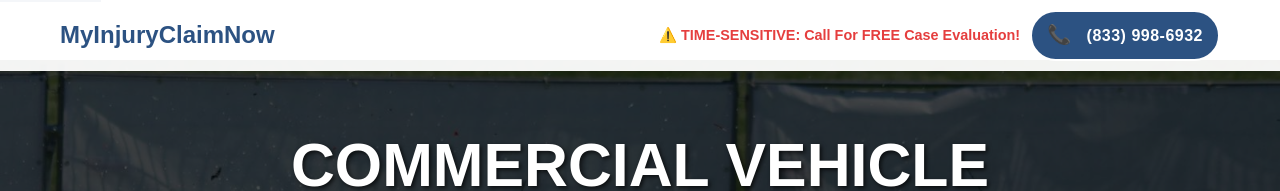
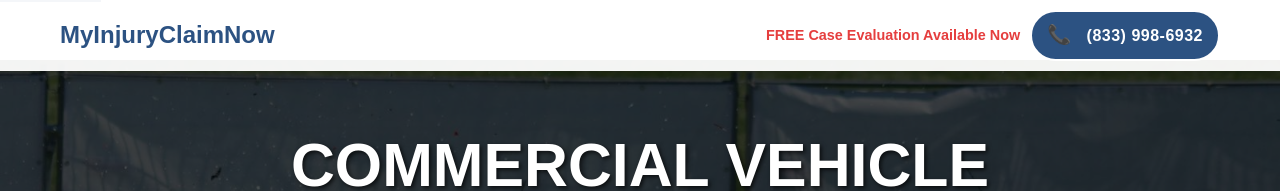
Before and after one commit to AnarchoFatSats/comercial-mva, a website with bundled scripts: page index.html in a window 1280 px wide. Shown: the top 191 px of the page. Built offline with nearby package versions, Linux system fonts and the light colour scheme.

Commit message:
Remove time-sensitive text from header for more professional appearance

```diff
--- a/index.html
+++ b/index.html
@@ -198,7 +198,7 @@
             <div class="header-content">
                 <div class="logo">MyInjuryClaimNow</div>
                 <div class="urgent-call">
-                    <p><strong>⚠️ TIME-SENSITIVE:</strong> Call For FREE Case Evaluation!</p>
+                    <p><strong>FREE Case Evaluation</strong> Available Now</p>
                     <a href="tel:+18339986932" class="header-phone-button pulse-animation">
                         <span class="phone-icon">📞</span> (833) 998-6932
                     </a>
```
